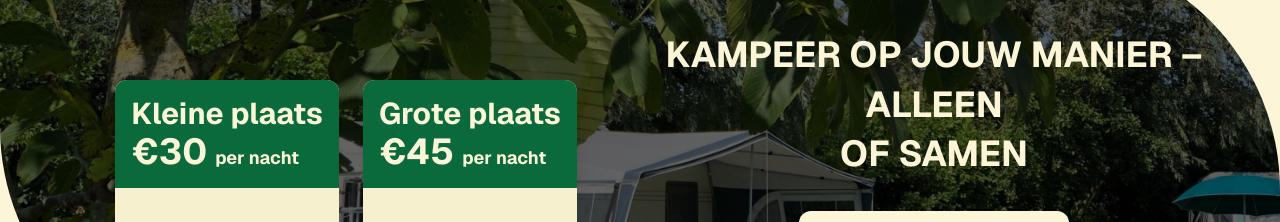
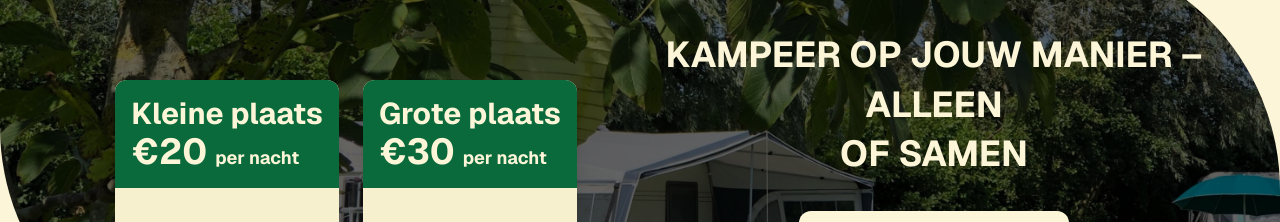
Before and after one commit to Powerboy2015/boer-bert-registratiesysteem, a Next.js app in the folder next.js/: page / in a window 1280 px wide. Shown: the part 1840-2062 px from the top of the page. Built offline with nearby package versions, Linux system fonts and the light colour scheme.

Commit message:
main page cost fix

```diff
--- a/next.js/src/app/page.tsx
+++ b/next.js/src/app/page.tsx
@@ -8,12 +8,12 @@ import boerderij from "@/app/Images/boerderij.jpeg";
 import React from 'react';
 import Header from "@/app/ui/Header"
 import Footer from "@/app/ui/Footer"
-{/*niet op letten waarom er zo veel imports zijn die niet worden gebruikt dank u */}
+{/*niet op letten waarom er zo veel imports zijn die niet worden gebruikt dank u */ }
 export default function Home() {
     return (
         <>
             <div className="font-sans text-[#2c2c2c]">
-        <Header/>
+                <Header />
                 <section className="bg-[#007248]">
                     <div
                         className="min-h-screen flex flex-col justify-center items-center text-center
@@ -107,7 +107,7 @@ export default function Home() {
                                     <div className="bg-[#0A6A3B] text-[#FDF5D8] p-4 font-bold">
                                         <p className="text-2xl md:text-3xl">Kleine plaats</p>
                                         <div className="flex items-end gap-2">
-                                    <p className="text-3xl md:text-4xl font-bold">€30</p>
+                                            <p className="text-3xl md:text-4xl font-bold">€20</p>
                                             <p className="text-lg">per nacht</p>
                                         </div>
                                     </div>
@@ -119,7 +119,7 @@ export default function Home() {
                                     <div className="bg-[#0A6A3B] text-[#FDF5D8] p-4 font-bold">
                                         <p className="text-2xl md:text-3xl">Grote plaats</p>
                                         <div className="flex items-end gap-2">
-                                    <p className="text-3xl md:text-4xl font-bold">€45</p>
+                                            <p className="text-3xl md:text-4xl font-bold">€30</p>
                                             <p className="text-lg">per nacht</p>
                                         </div>
                                     </div>
@@ -204,7 +204,7 @@ export default function Home() {
                         </div>
                     </div>
                 </div> {/*section met nieuws en andere onzin */}
-        <Footer/>
+                <Footer />
             </div>
         </>
     );
@@ -218,7 +218,7 @@ A sing lap should be completed every time you hear this sound. ding Remember to
 The second time you fail to complete a lap before the sound, your test is over.
 The test will begin on the word start. On your mark. Get ready!… Start. ding﻿*/}
 
-{/*aantal keren dat de code niet werkte: 17 */}
-{/*aantal keren gescholden naar de code: 23 */}
-{/*aantal keren opgegeven: 8 */}
-{/*aantal stenen geteld in de tuin: 50~ */}
+{/*aantal keren dat de code niet werkte: 17 */ }
+{/*aantal keren gescholden naar de code: 23 */ }
+{/*aantal keren opgegeven: 8 */ }
+{/*aantal stenen geteld in de tuin: 50~ */ }
```
Lines whose indentation alone changed are shown as unchanged.
